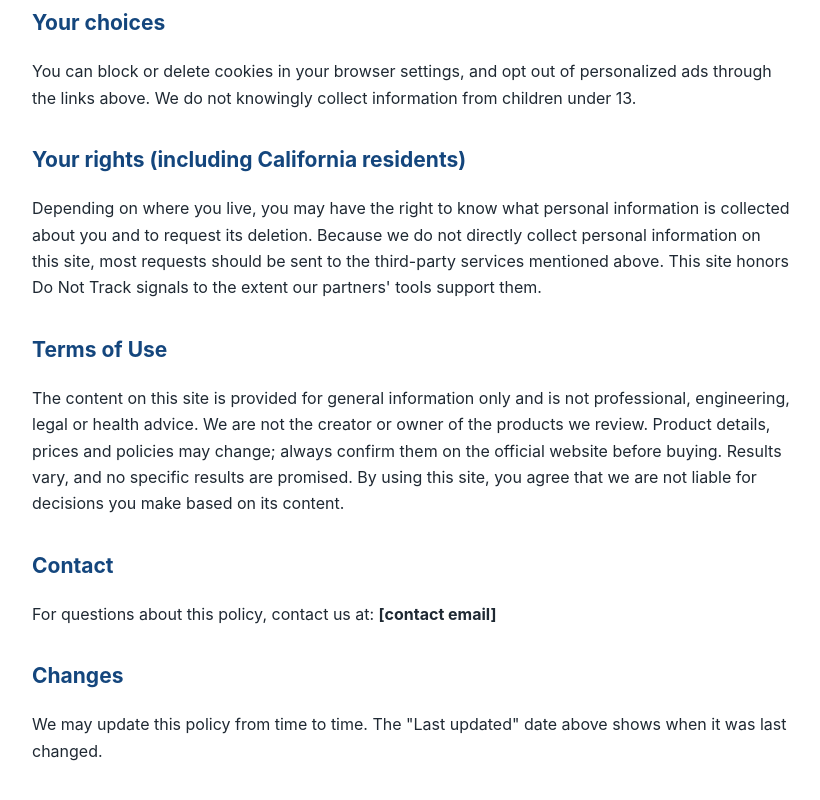
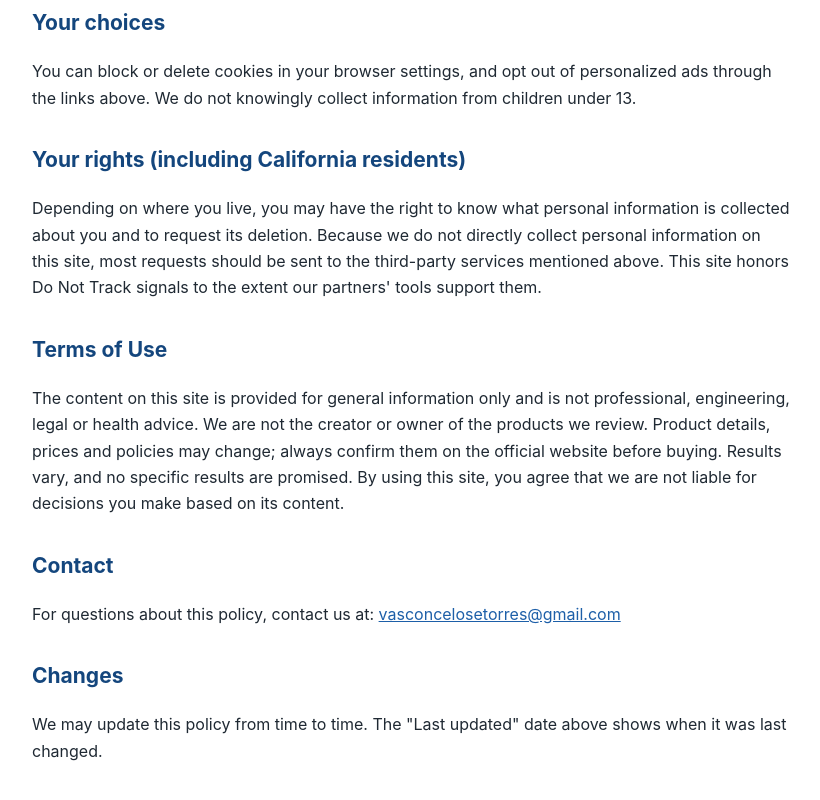
Before and after one commit to JuniorVasconcellos/JuniorVasconcellos.github.io, a plain HTML site: page privacy.html in a window 1280 px wide. Shown: the part 863-1663 px from the top of the page, without its empty margins (228-1048 px from the left). Drawn offline with Linux system fonts and the light colour scheme.

Commit message:
Privacidade: e-mail de contato
Co-Authored-By: Claude Opus 5.5 <noreply@anthropic.com>

```diff
--- a/privacy.html
+++ b/privacy.html
@@ -39,7 +39,7 @@
   <p>The content on this site is provided for general information only and is not professional, engineering, legal or health advice. We are not the creator or owner of the products we review. Product details, prices and policies may change; always confirm them on the official website before buying. Results vary, and no specific results are promised. By using this site, you agree that we are not liable for decisions you make based on its content.</p>
 
   <h2 id="contact">Contact</h2>
-  <p>For questions about this policy, contact us at: <strong>[contact email]</strong></p>
+  <p>For questions about this policy, contact us at: <a href="mailto:vasconcelosetorres@gmail.com">vasconcelosetorres@gmail.com</a></p>
 
   <h2>Changes</h2>
   <p>We may update this policy from time to time. The "Last updated" date above shows when it was last changed.</p>
```
